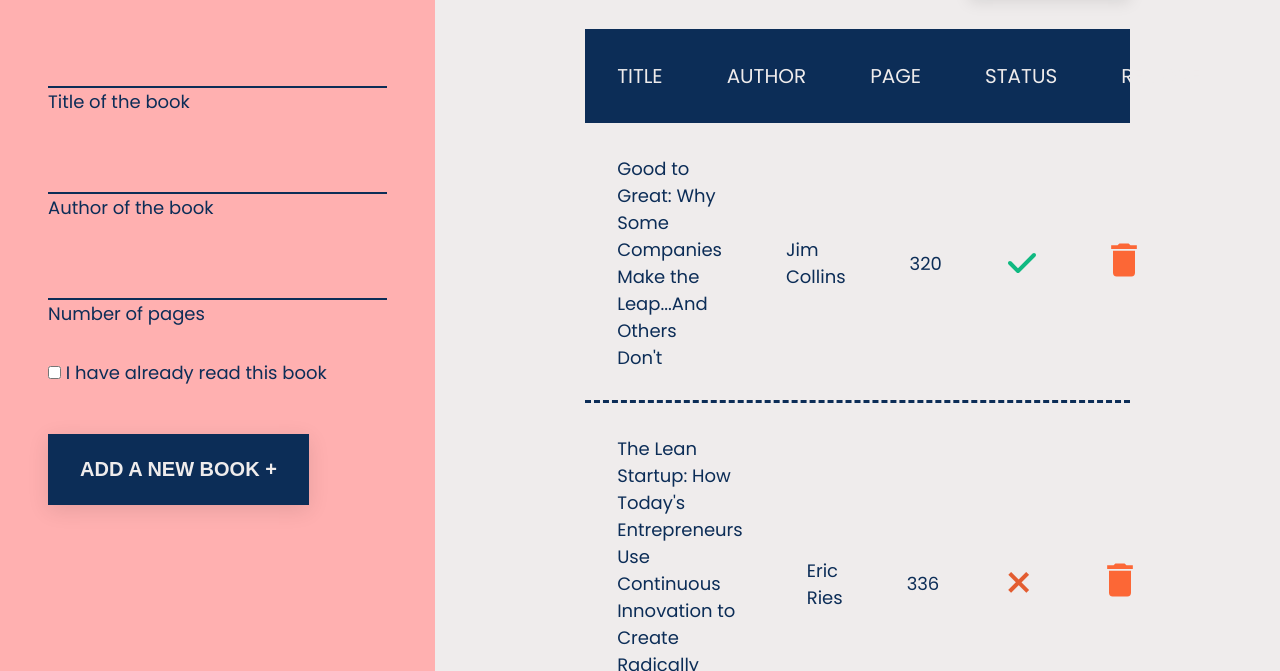
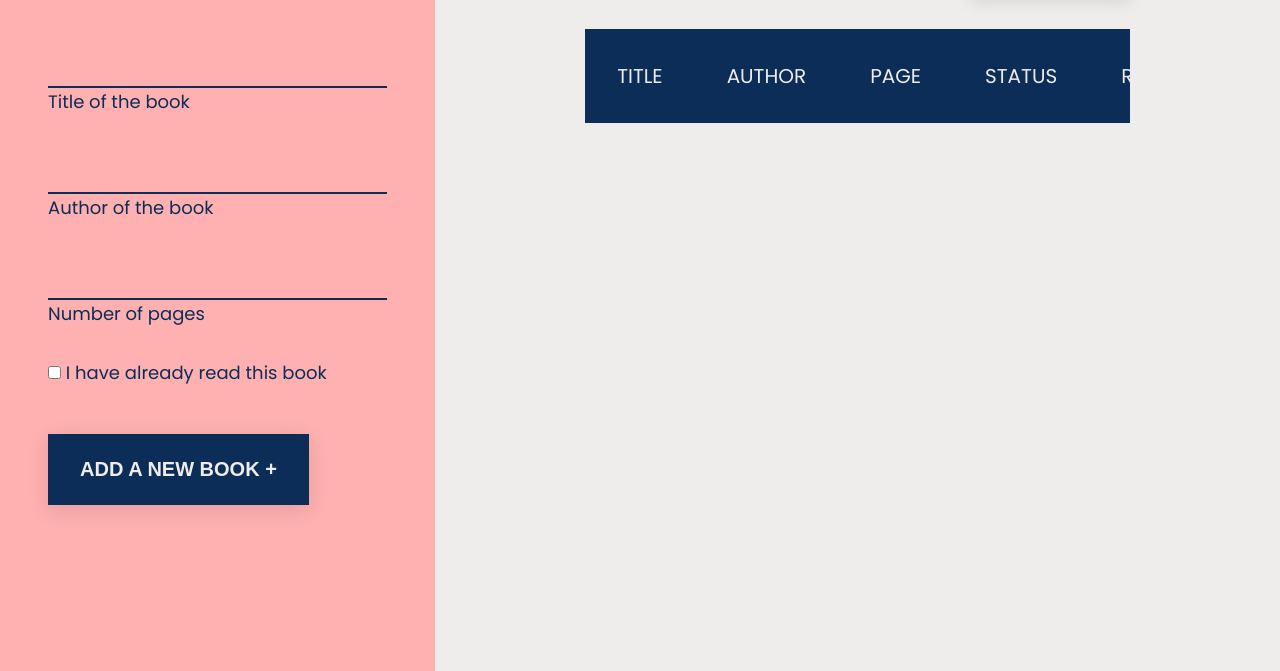
Before and after one commit to ahmed-muhammed-ahmed/Library, a plain HTML site: page index.html in a window 1280 px wide. Shown: the part 129-800 px from the top of the page. Drawn offline with Linux system fonts and the light colour scheme.

Commit message:
Remove placeholder book

```diff
--- a/index.html
+++ b/index.html
@@ -85,79 +85,7 @@
           <div class="status">Status</div>
           <div class="remove">Remove</div>
         </div>
-        <div class="book-container">
-          <div class="book-list" data-index="1">
-            <div class="title">
-              Good to Great: Why Some Companies Make the Leap...And Others Don't
-            </div>
-            <div class="author">Jim Collins</div>
-            <div class="page">320</div>
-            <div class="status status-read">
-              <svg
-                xmlns="http://www.w3.org/2000/svg"
-                height="16"
-                width="14"
-                viewBox="0 0 448 512"
-              >
-                <path
-                  d="M438.6 105.4c12.5 12.5 12.5 32.8 0 45.3l-256 256c-12.5 12.5-32.8 12.5-45.3 0l-128-128c-12.5-12.5-12.5-32.8 0-45.3s32.8-12.5 45.3 0L160 338.7 393.4 105.4c12.5-12.5 32.8-12.5 45.3 0z"
-                />
-              </svg>
-            </div>
-            <div class="remove">
-              <svg xmlns="http://www.w3.org/2000/svg" viewBox="0 0 24 24">
-                <path
-                  d="M19,4H15.5L14.5,3H9.5L8.5,4H5V6H19M6,19A2,2 0 0,0 8,21H16A2,2 0 0,0 18,19V7H6V19Z"
-                />
-              </svg>
-            </div>
-          </div>
-
-          <div class="book-list" data-index="2">
-            <div class="title">
-              The Lean Startup: How Today's Entrepreneurs Use Continuous
-              Innovation to Create Radically Successful Businesses
-            </div>
-            <div class="author">Eric Ries</div>
-            <div class="page">336</div>
-            <div class="status status-unread">&times;</div>
-            <div class="remove">
-              <svg xmlns="http://www.w3.org/2000/svg" viewBox="0 0 24 24">
-                <path
-                  d="M19,4H15.5L14.5,3H9.5L8.5,4H5V6H19M6,19A2,2 0 0,0 8,21H16A2,2 0 0,0 18,19V7H6V19Z"
-                />
-              </svg>
-            </div>
-          </div>
-
-          <div class="book-list" data-index="3">
-            <div class="title">
-              Start with Why: How Great Leaders Inspire Everyone to Take Action
-            </div>
-            <div class="author">James Baldwin</div>
-            <div class="page">340</div>
-            <div class="status status-read">
-              <!-- <svg
-                xmlns="http://www.w3.org/2000/svg"
-                height="16"
-                width="14"
-                viewBox="0 0 448 512"
-              >
-                <path
-                  d="M438.6 105.4c12.5 12.5 12.5 32.8 0 45.3l-256 256c-12.5 12.5-32.8 12.5-45.3 0l-128-128c-12.5-12.5-12.5-32.8 0-45.3s32.8-12.5 45.3 0L160 338.7 393.4 105.4c12.5-12.5 32.8-12.5 45.3 0z"
-                />
-              </svg> -->
-              &#10003;
-            </div>
-            <div class="remove">
-              <svg xmlns="http://www.w3.org/2000/svg" viewBox="0 0 24 24">
-                <path
-                  d="M19,4H15.5L14.5,3H9.5L8.5,4H5V6H19M6,19A2,2 0 0,0 8,21H16A2,2 0 0,0 18,19V7H6V19Z"
-                />
-              </svg>
-            </div>
-          </div>
-        </div>
+        <div class="book-container"></div>
       </div>
     </div>
     <script src="./index.js"></script>
```
